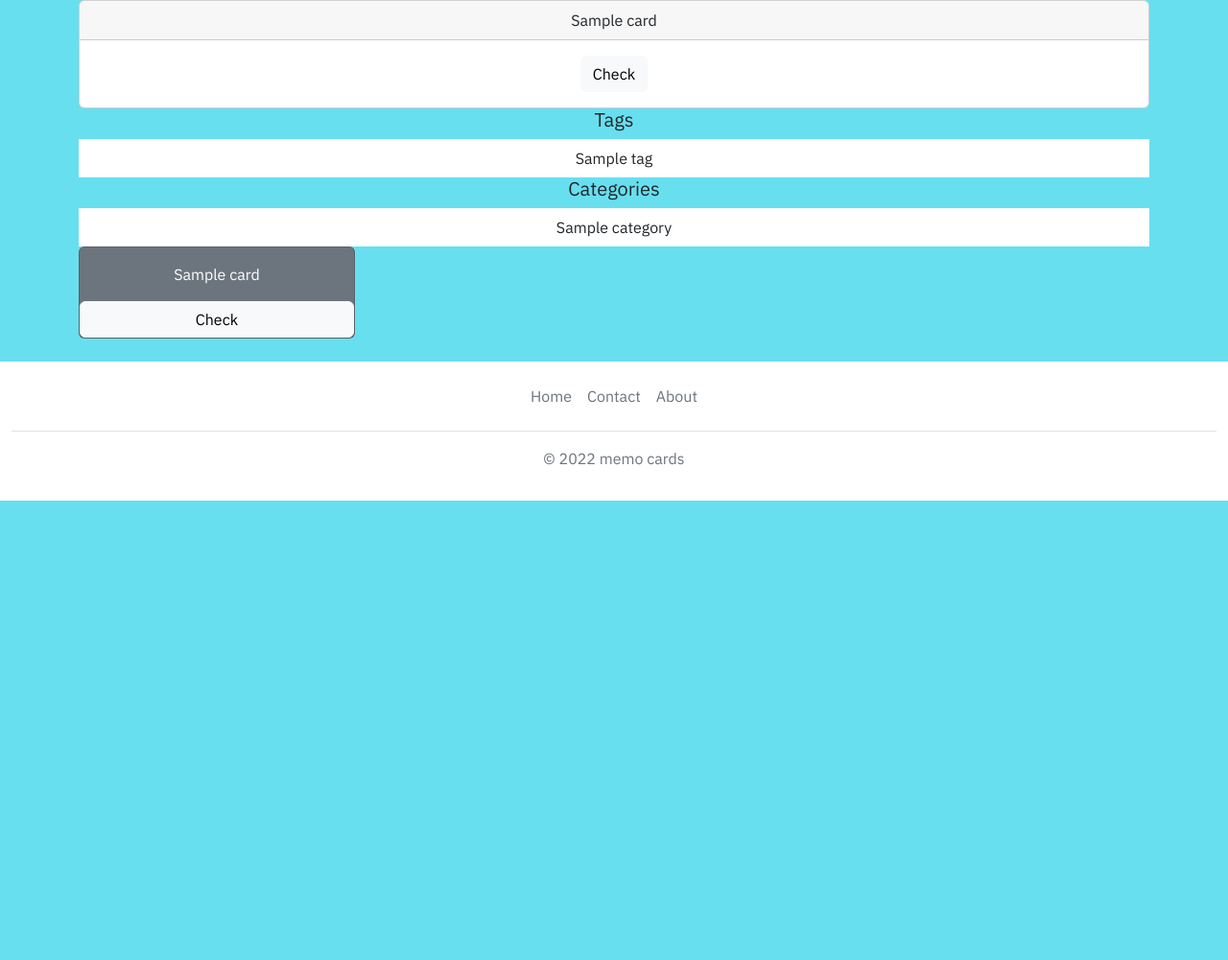
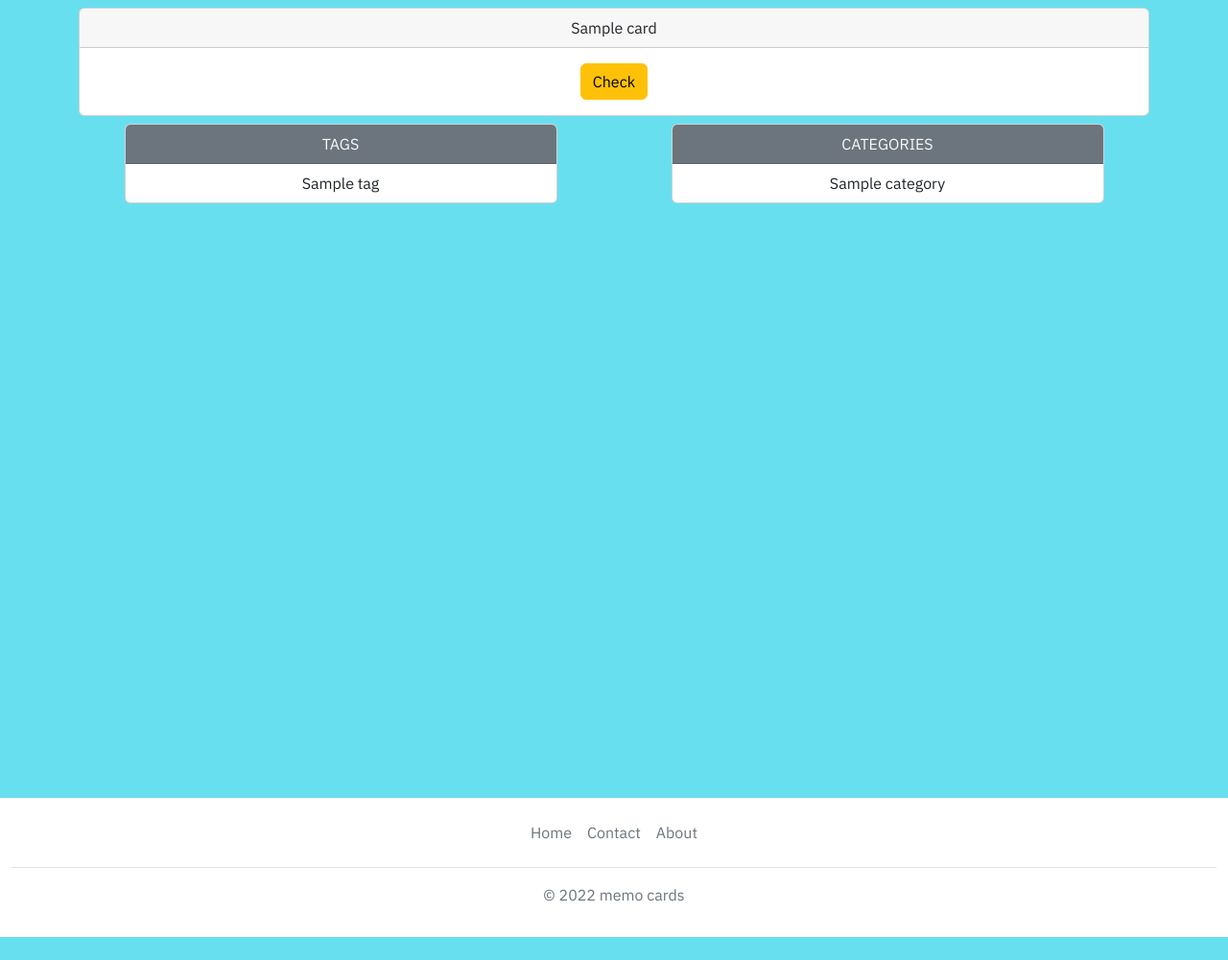
Before and after one commit to MemoryCards/backend, a Django app: page /cards/1 in a window 1280 px wide. Shown: the part 56-1057 px from the top of the page at 96% size. Before the commit the page ends 578 px from the top, so only its background shows below. Run offline with Django 4.2, Linux system fonts and the light colour scheme; tables that the repository leaves empty hold one stand-in row (values such as "Sample post"); some libraries are stand-ins or nearby versions.

Commit message:
try to add slick to templates

```diff
--- a/memory_cards/cards/templates/cards/card.html
+++ b/memory_cards/cards/templates/cards/card.html
@@ -4,27 +4,35 @@
 {{ details.title }}
 {% endblock %}
 {% block content %}
-<section>
-    <div id="albert" class="container text-center">
-        <div class="card">
+<section class="vh-100">
+    <div id="albert" class="container text-center vw-100">
+        <div class="card top-1 mt-2 vh-75">
             <div class="card-header">
-                <p class="question card-text">{{ card.question }}</p>
+                <p class="question card-text justify-content-center">{{ card.question }}</p>
             </div>
             <div class="card-body">
                 <p class="question card-text response">{{ card.answer }}</p>
-                <button type="button" class="check btn btn-light"> Check </button>
+                <button type="button" class="check btn btn-warning"> Check </button>
             </div>
 
         </div>
 
-        <div class="card-footer">
-                <h5>Tags</h5>
+            <div class="row justify-content-around relative-bottom" >
+                <div class="col-md-5 text-center m-2">
+                    <div class="card">
+                        <div class="card-header bg-alert text-light
+                        bg-secondary text-uppercase">Tags</div>
                             <ol class="list-group list-group-flush">
                                 {% for tag in tags %}
                                     <li class="list-group-item">{{ tag.name }}</li>
                                 {% endfor %}
                             </ol>
-                <h5>Categories</h5>
+                        </div>
+                </div>
+                <div class="col-md-5 text-center m-2">
+                    <div class="card">
+                        <div class="card-header bg-alert text-light
+                        bg-secondary text-uppercase">Categories</div>
                             <ol class="list-group list-group-flush">
                                 {% for c in category %}
                                     <li class="list-group-item">{{ c.name }}</li>
@@ -32,50 +40,8 @@
                             </ol>
                         </div>
                 </div>
-
-
-
-
-    <div class="container text-center">
-
-        <div class="card text-white bg-secondary mb-3" style="max-width: 18rem;">
-            <div class="card-body">
-                <p class="question card-text">{{ card.question }}</p>
-            </div>
-            <button type="button" class="check btn btn-light"> Check </button>
-        </div>
-
-        <div class="card text-dark bg-light mb-3 response" style="max-width: 18rem;">
-
-            <div class="card-body">
-                <p class="question card-text">{{ card.answer }}</p>
-            </div>
-
-
-
-
-            <div class="card-footer">
-                <div>
-                {% for tag in tags %}
-                {{ tag.name }}
-                {% endfor %}
-                </div>
-        <div>
-            {% for c in category %}
-            {{ c.name }}
-            {% endfor %}
             </div>
         </div>
-
-
     </div>
-
-        <div>
-
-    </div>
-
-        </div>
-
-
 </section>
 {% endblock %}
--- a/memory_cards/cards/templates/cards/cards.html
+++ b/memory_cards/cards/templates/cards/cards.html
@@ -20,6 +20,7 @@
                     </li>
                     {% endfor %}
                 </ul>
+
         </div>
     </section>
 
--- a/memory_cards/decks/templates/cards/decks.html
+++ b/memory_cards/decks/templates/cards/decks.html
@@ -14,8 +14,10 @@
 
         <div class="container text-center">
             <h1 class="m-2 p-2">Decks</h1>
+
+
+                <di class="my-carousel">
                     <div class="card-group">
-
                     {% for deck in decks %}
                         <div class="card text-center mx-3">
                             <div class="card-header">
@@ -31,6 +33,7 @@
                     {% endfor %}
                 </div>
             </div>
+        </div>
     </section>
 
 {% endblock %}
--- a/memory_cards/main/static/main/js/main.js
+++ b/memory_cards/main/static/main/js/main.js
@@ -8,3 +8,16 @@ function show_response (){
 }
 
 btn.addEventListener('click', show_response )
+
+
+
+
+$('.my-carousel').slick({
+    infinite: true,
+    slidesToShow: 2,
+    slidesToScroll: 1,
+    arrows: false,
+    autoplay: true,
+     arrows: true,
+
+});
--- a/memory_cards/main/templates/base.html
+++ b/memory_cards/main/templates/base.html
@@ -7,6 +7,7 @@
     <script src="https://kit.fontawesome.com/6c33ff7834.js" crossorigin="anonymous"></script>
     <link href="https://fonts.googleapis.com/css2?family=Space+Mono&display=swap" rel="stylesheet">
     <link href="https://cdn.jsdelivr.net/npm/bootstrap@5.2.0-beta1/dist/css/bootstrap.min.css" rel="stylesheet" integrity="sha384-0evHe/X+R7YkIZDRvuzKMRqM+OrBnVFBL6DOitfPri4tjfHxaWutUpFmBp4vmVor" crossorigin="anonymous">
+    <link rel="stylesheet" type="text/css" href="//cdn.jsdelivr.net/npm/slick-carousel@1.8.1/slick/slick.css"/>
     <link href="{% static 'main/css/style.css' %}" rel="stylesheet">
     <!-- {% block style %} {% endblock %} -->
     <title>{% block title %}{% endblock %}</title>
@@ -40,12 +41,7 @@
         {% block content %}{% endblock %}
 
 
-    <script src="https://cdn.jsdelivr.net/npm/bootstrap@5.2.0/dist/js/bootstrap.bundle.min.js"
-            integrity="sha384-A3rJD856KowSb7dwlZdYEkO39Gagi7vIsF0jrRAoQmDKKtQBHUuLZ9AsSv4jD4Xa"
-            crossorigin="anonymous">
 
-    </script>
-    <script src="{% static 'main/js/main.js' %}"></script>
 <div class="container-fluid bg-white">
   <footer class="py-3 my-4">
     <ul class="nav justify-content-center border-bottom pb-3 mb-3">
@@ -55,6 +51,16 @@
     </ul>
     <p class="text-center text-muted">© 2022 memo cards</p>
   </footer>
+    <script src="https://cdn.jsdelivr.net/npm/bootstrap@5.2.0/dist/js/bootstrap.bundle.min.js"
+            integrity="sha384-A3rJD856KowSb7dwlZdYEkO39Gagi7vIsF0jrRAoQmDKKtQBHUuLZ9AsSv4jD4Xa"
+            crossorigin="anonymous">
+
+    </script>
+    <script type="text/javascript" src="//code.jquery.com/jquery-1.11.0.min.js"></script>
+    <script type="text/javascript" src="//code.jquery.com/jquery-migrate-1.2.1.min.js"></script>
+
+    <script type="text/javascript" src="//cdn.jsdelivr.net/npm/slick-carousel@1.8.1/slick/slick.min.js"></script>
+    <script src="{% static 'main/js/main.js' %}"></script>
 </div>
 </body>
 </html>
```
Also changed, not shown: memory_cards/main/static/main/js/slick_settings.js (added, +22 -0 lines), memory_cards/main/static/main/js/abc.js (added). Lines whose indentation alone changed are shown as unchanged.
